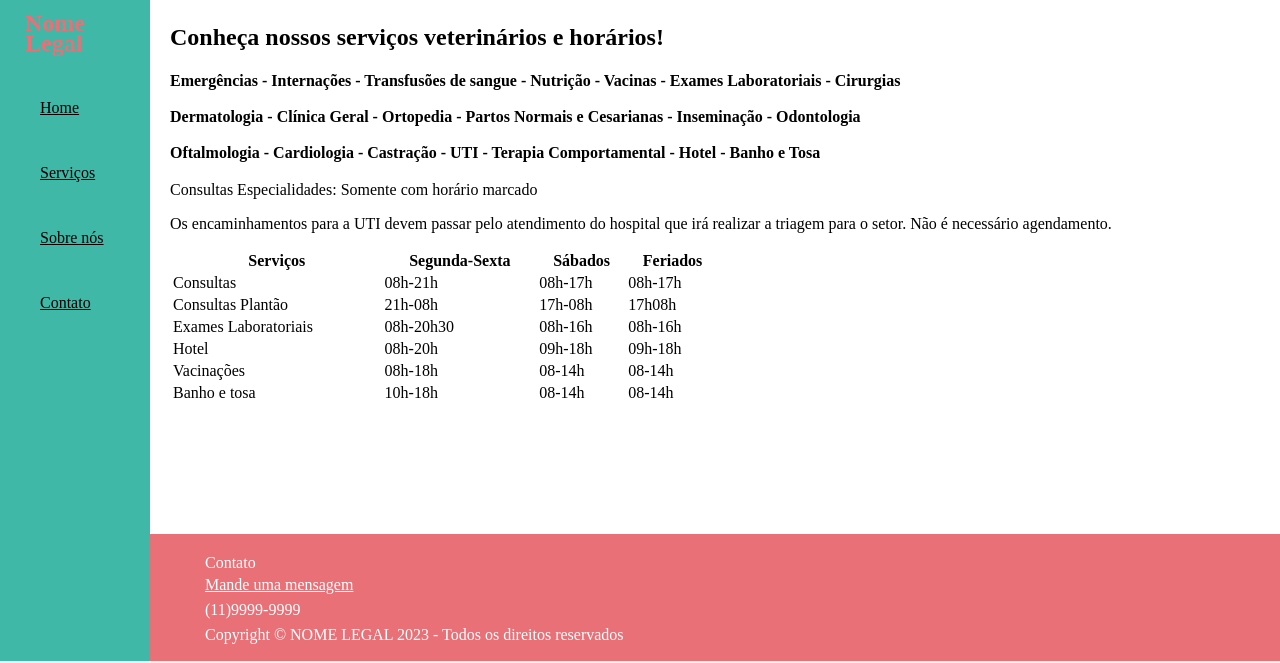
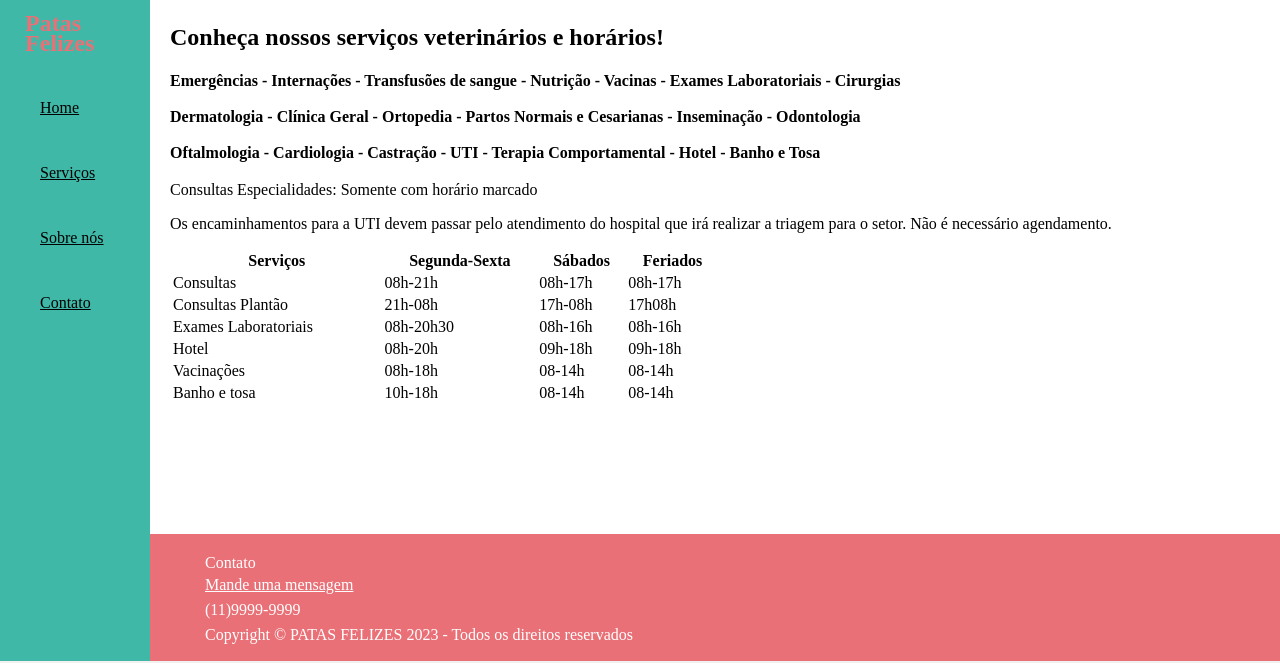
Before and after one commit to leticiamatie/trilha-html-modulo-2, a plain HTML site: page serviços.html in a window 1280 px wide. Shown: the part 137-800 px from the top of the page. Drawn offline with Linux system fonts and the light colour scheme; a web font is replaced by a local one.

Commit message:
Update serviços.html
Substituindo nome

```diff
--- a/serviços.html
+++ b/serviços.html
@@ -4,7 +4,7 @@
     <meta charset="UTF-8">
     <meta http-equiv="X-UA-Compatible" content="IE=edge">
     <meta name="viewport" content="width=device-width, initial-scale=1.0">
-    <title>Página Inicial</title>
+    <title>Clínica Patas Felizes</title>
     <link href="./style.css/base.css" rel="stylesheet">
     <link href="./style.css/fonts.css" rel="stylesheet">
     <link href="./style.css/media.css" rel="stylesheet">
@@ -17,7 +17,7 @@
         <div id="menu">
 
             <img src="./components/images/logo.png" alt="logo">
-            <h1>Nome Legal</h1>
+            <h1>Patas Felizes</h1>
 
             <ul>
                 <a href="index.html"><li>Home</li></a>
@@ -105,7 +105,7 @@
                 <p>Contato</p>
                 <a href="contato.html"><li>Mande uma mensagem</li></a>
                 <li>(11)9999-9999</li>
-                <li>Copyright &copy; NOME LEGAL 2023 - Todos os direitos reservados</li>
+                <li>Copyright &copy; PATAS FELIZES 2023 - Todos os direitos reservados</li>
             </ul>
         </div>
     </div>
```
